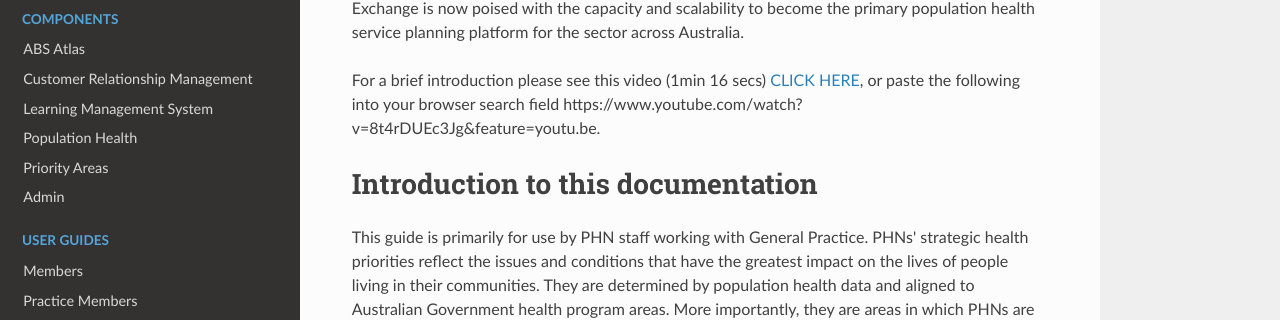
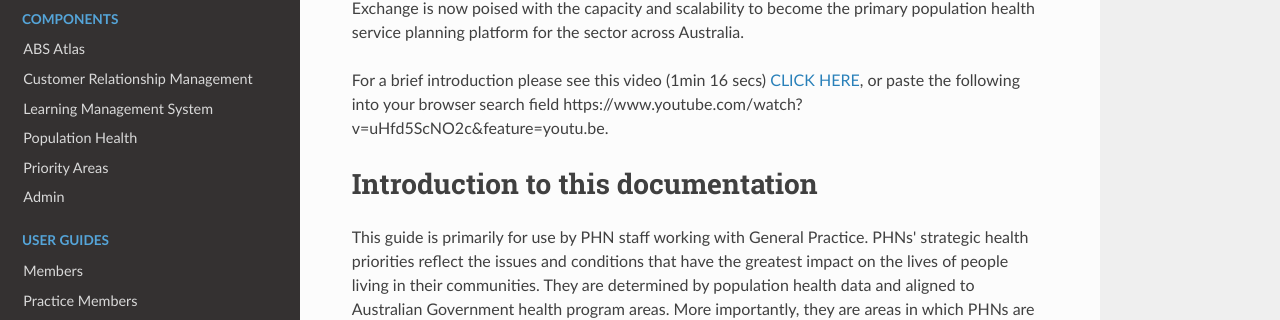
Before and after one commit to MurrayPHN/phn-exchange-docs, an MkDocs documentation site: the page built from docs/general/overview.md, in a window 1280 px wide and 1238 px high. Shown: the part 619-939 px from the top of the window. Built offline with MkDocs 1.6.1, drawn with Linux system fonts in a browser that asks for light colours; nearby versions of some CDN libraries; part of the change alters nothing that is shown.

Commit message:
Update overview.md

```diff
--- a/docs/general/overview.md
+++ b/docs/general/overview.md
@@ -12,7 +12,7 @@ Most importantly, common dialogue is initiated for shared understandings and str
 
 Originally conceived and developed by Murray PHN for its own use, the inherent potential in the design and functionality of the platform was quickly identified and shared with other early adopting PHNs. Evolving in scale and depth to soon include the mapping of these other PHN areas, PHN Exchange is now poised with the capacity and scalability to become the primary population health service planning platform for the sector across Australia.
 
-For a brief introduction please see this video (1min 16 secs) [CLICK HERE](https://www.youtube.com/watch?v=8t4rDUEc3Jg&feature=youtu.be), or paste the following into your browser search field https://www.youtube.com/watch?v=8t4rDUEc3Jg&feature=youtu.be.
+For a brief introduction please see this video (1min 16 secs) [CLICK HERE](https://www.youtube.com/watch?v=uHfd5ScNO2c&feature=youtu.be), or paste the following into your browser search field https://www.youtube.com/watch?v=uHfd5ScNO2c&feature=youtu.be.
 
 # Introduction to this documentation
 
```
